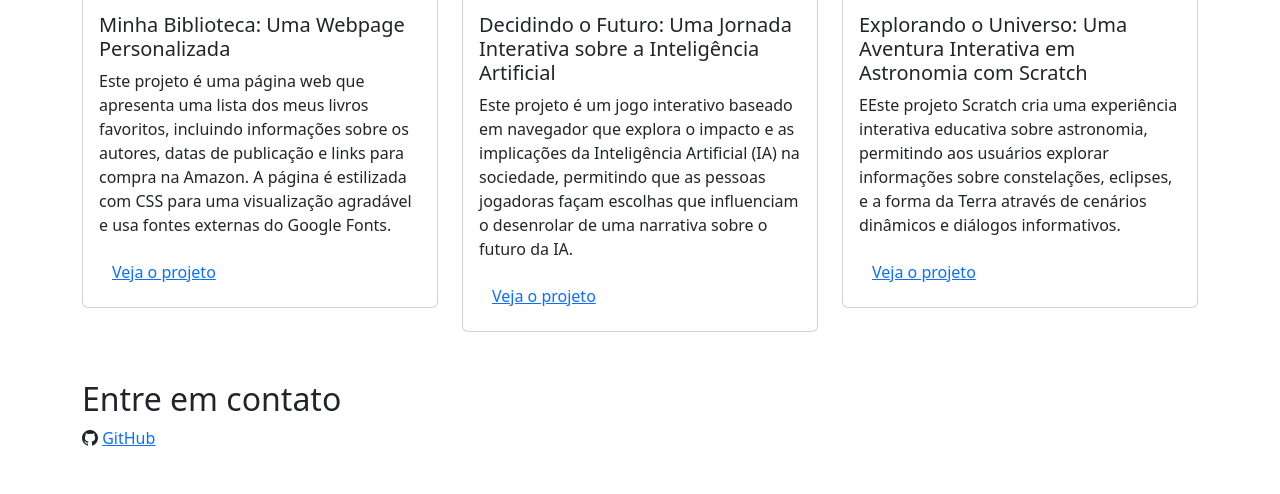
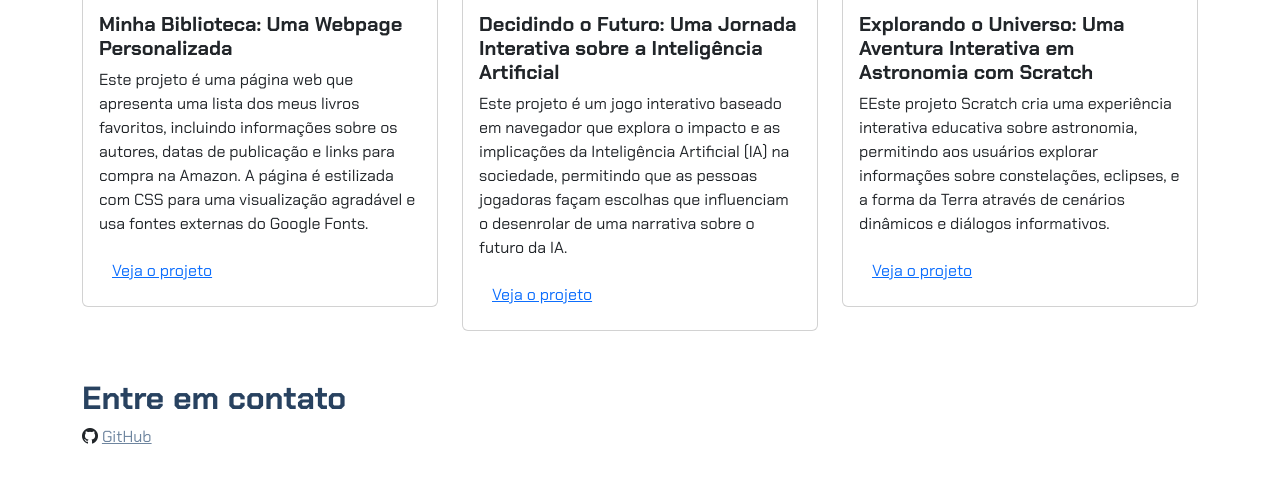
Before and after one commit to douglaseduardovieira/pagina-web-criando-portfolio-projetos, a plain HTML site: page index.html in a window 1280 px wide. Shown: the part 760-1254 px from the top of the page. Drawn offline with nearby package versions, Linux system fonts and the light colour scheme.

Commit message:
Update style.css

```diff
--- a/style.css
+++ b/style.css
@@ -1,3 +1,24 @@
-.imagems{
-    border-radius: 100px;
+@import url('https://fonts.googleapis.com/css2?family=Chakra+Petch:ital,wght@0,300;0,400;0,500;0,600;0,700;1,300;1,400;1,500;1,600;1,700&display=swap');
+
+:root {
+    --cor-principal: #6E859F;
+    --cor-secundaria: #284260;
+    --cor-destaque: #C92BFC;
 }
+
+body {
+    font-family: 'Chakra Petch', sans-serif;
+}
+
+h1, h2, h5 {
+    color: var(--cor-secundaria);
+    font-weight: 700;
+}
+
+footer a {
+    color: var(--cor-principal)
+}
+
+footer a:hover {
+    color: var(--cor-destaque);
+}
```
